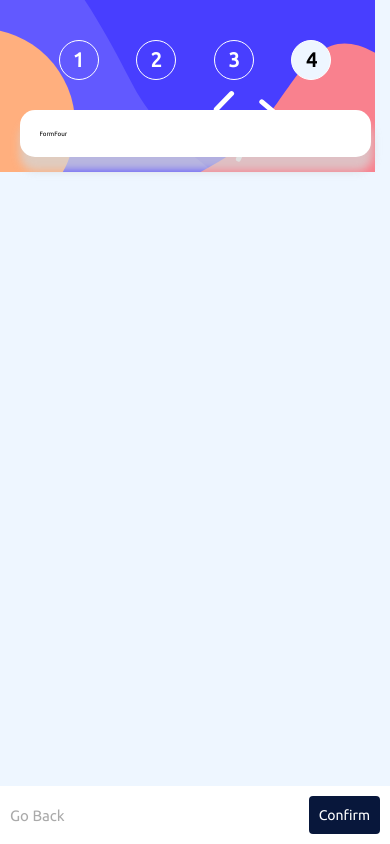
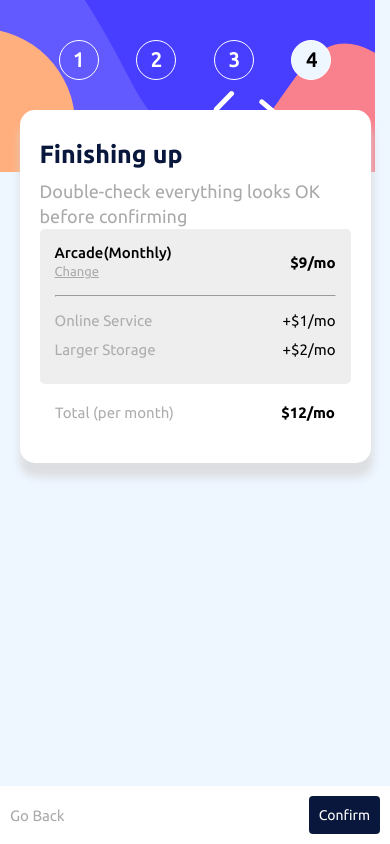
Before and after one commit to OluwadaraDaily/multi-step-form, a React (Create React App) app: page / in a window 390 px wide. Built offline with nearby package versions, Linux system fonts and the light colour scheme.

Commit message:
Complete final form screen for mobile layout

```diff
--- a/src/pages/FormFour/FormFour.js
+++ b/src/pages/FormFour/FormFour.js
@@ -2,7 +2,38 @@ import './FormFour.scss'
 
 function FormFour() {
   return (
-    <div>FormFour</div>
+    <div className='form-four-container'>
+      <div className="text-section">
+        <h1 className="title">Finishing up</h1>
+        <p className="text">
+          Double-check everything looks OK before confirming
+        </p>
+      </div>
+      <div className="subscription-summary">
+        <div className="main-subscription">
+          <div className="sub-name-div">
+            <p className="sub-name">Arcade(Monthly)</p>
+            <a href="#" className='sub-type-change-link'>Change</a>
+          </div>
+          <div className="sub-price">$9/mo</div>
+        </div>
+        <hr className='horizontal-rule'/>
+        <div className="addons-list">
+          <div className="addon-item">
+            <p className="addon-name">Online Service</p>
+            <p className="addon-price">+$1/mo</p>
+          </div>
+          <div className="addon-item">
+            <p className="addon-name">Larger Storage</p>
+            <p className="addon-price">+$2/mo</p>
+          </div>
+        </div>
+      </div>
+      <div className="total-summary">
+        <p className="total-text">Total (per month)</p>
+        <p className="total-price">$12/mo</p>
+      </div>
+    </div>
   )
 }
 
--- a/src/pages/FormFour/FormFour.scss
+++ b/src/pages/FormFour/FormFour.scss
@@ -0,0 +1,77 @@
+.form-four-container {
+
+  .subscription-summary {
+    padding: 1.5rem;
+    background-color: #eee;
+    border-radius: .5rem;
+
+    .main-subscription {
+      display: flex;
+      justify-content: space-between;
+      align-items: center;
+
+      .sub-name-div {
+        .sub-name {
+          font-family: 'Ubuntu-Medium';
+          font-size: 1.5rem;
+          line-height: 1.8rem;
+        }
+        .sub-type-change-link {
+          color: #aaa;
+          font-size: 1.3rem;
+          line-height: 1.8rem;
+        }
+      }
+
+      .sub-price {
+        font-family: 'Ubuntu-Bold';
+        font-size: 1.5rem;
+      }
+    }
+
+    .horizontal-rule {
+      margin: 1.5rem 0 1.5rem 0;
+      color: #eee;
+    }
+
+    .addons-list {
+
+      .addon-item {
+        display: flex;
+        justify-content: space-between;
+        align-items: center;
+        margin: 1rem 0;
+
+        .addon-name, .addon-price {
+          font-size: 1.5rem;
+          line-height: 1.85rem;
+        }
+        .addon-name {
+          color: #adadad;
+        }
+      }
+
+
+    }
+  }
+
+  .total-summary {
+    display: flex;
+    align-items: center;
+    justify-content: space-between;
+    width: 90%;
+    margin: 0 auto;
+    padding: 2rem 0;
+
+    .total-text, .total-price {
+      font-size: 1.5rem;
+      line-height: 1.85rem;
+    }
+    .total-text {
+      color: #adadad;
+    }
+    .total-price {
+      font-family: 'Ubuntu-Bold';
+    }
+  }
+}
```
